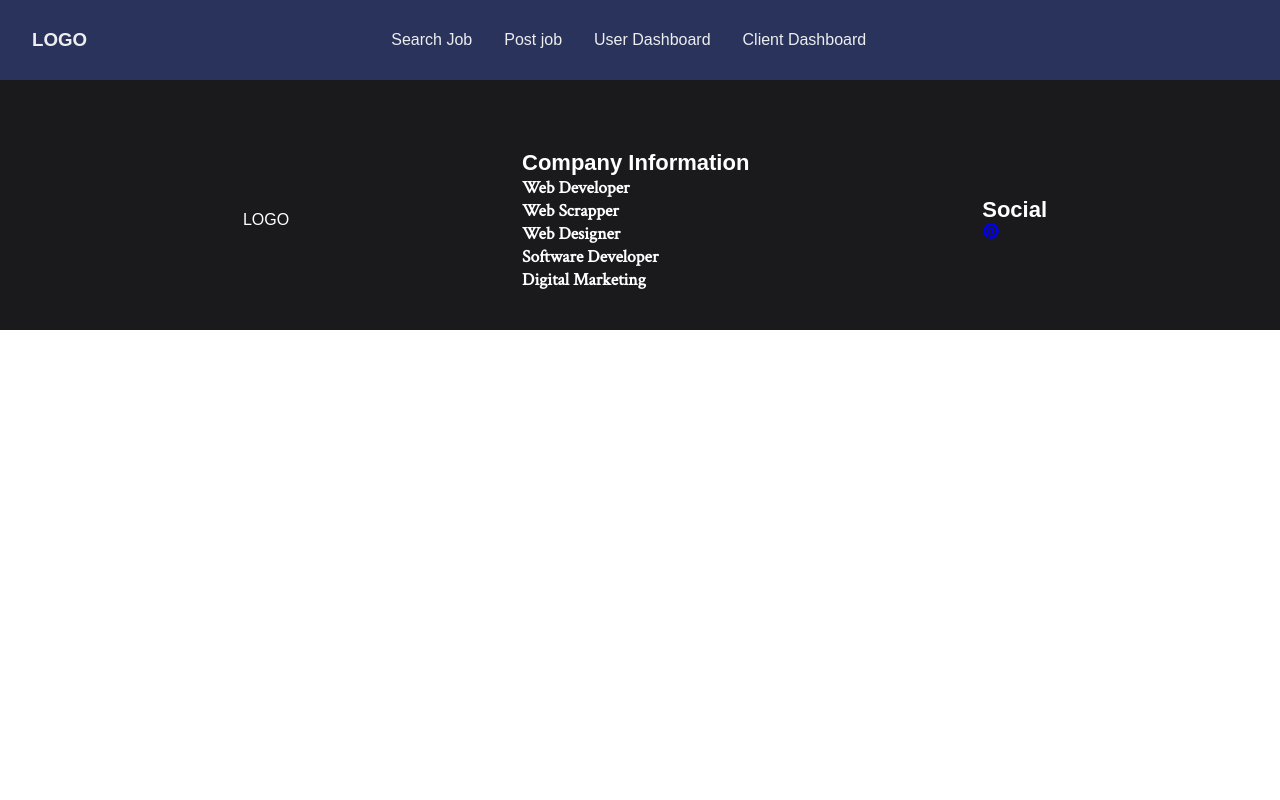
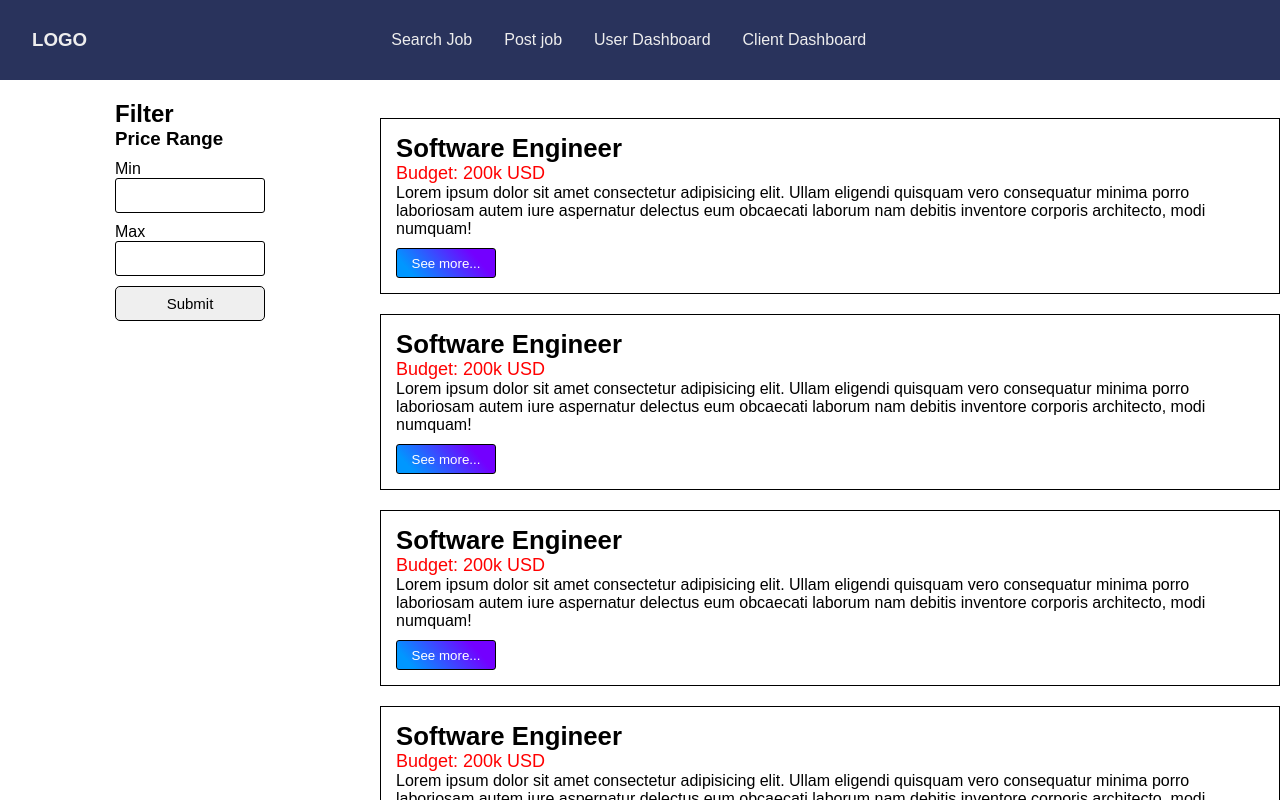
Before and after one commit to mohnkal/Hackathon-project, a React (Create React App) app: page /jobs in a window 1280 px wide. Shown: the top 800 px of the page. Built offline with nearby package versions, Linux system fonts and the light colour scheme; some icons are missing; a web font is replaced by a local one.

Commit message:
Job Page Done

```diff
--- a/src/App.js
+++ b/src/App.js
@@ -15,6 +15,7 @@ function App() {
           <Route path="/" element={<LandingPage/>} />
           <Route path="/signup" element={<Signup/>} />
           <Route path="/login" element={<Login/>} />
+          <Route path="/jobs" element={<JobListing/>} />
         </Routes>
         <Footer />
     </BrowserRouter>
--- a/src/components/joblisting/FilterAndSort.css
+++ b/src/components/joblisting/FilterAndSort.css
@@ -3,12 +3,19 @@
     flex-direction:column;
 
 }
+.fixed_price_min_input{
+    margin-top: 10px;
+}
 .min{
     width: 150px;
+    margin-bottom: 10px;
 }
 .max{
     width: 150px;
+    margin-bottom: 10px;
 }
 .submit{
     width: 150px;
+    align-items: center;
+    border-radius: 5px;
 }
--- a/src/pages/joblisting/JobListing.css
+++ b/src/pages/joblisting/JobListing.css
@@ -2,3 +2,11 @@
     display:flex;
     flex-direction: row;
 }
+.filter_sort_container{
+    width:400px;
+    height: 100vh;
+    display: flex;
+    justify-content: center;
+    margin-top: 20px;
+
+}
```
